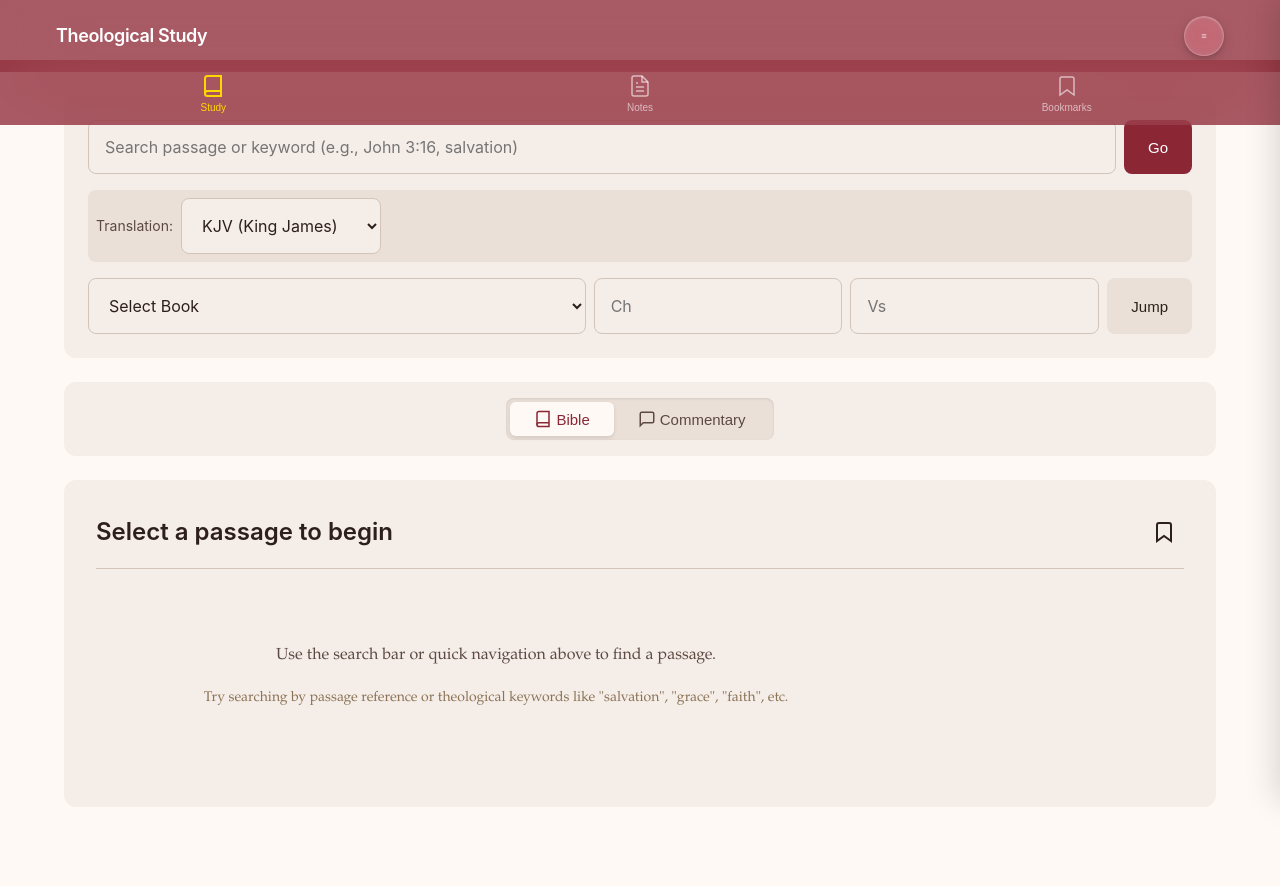
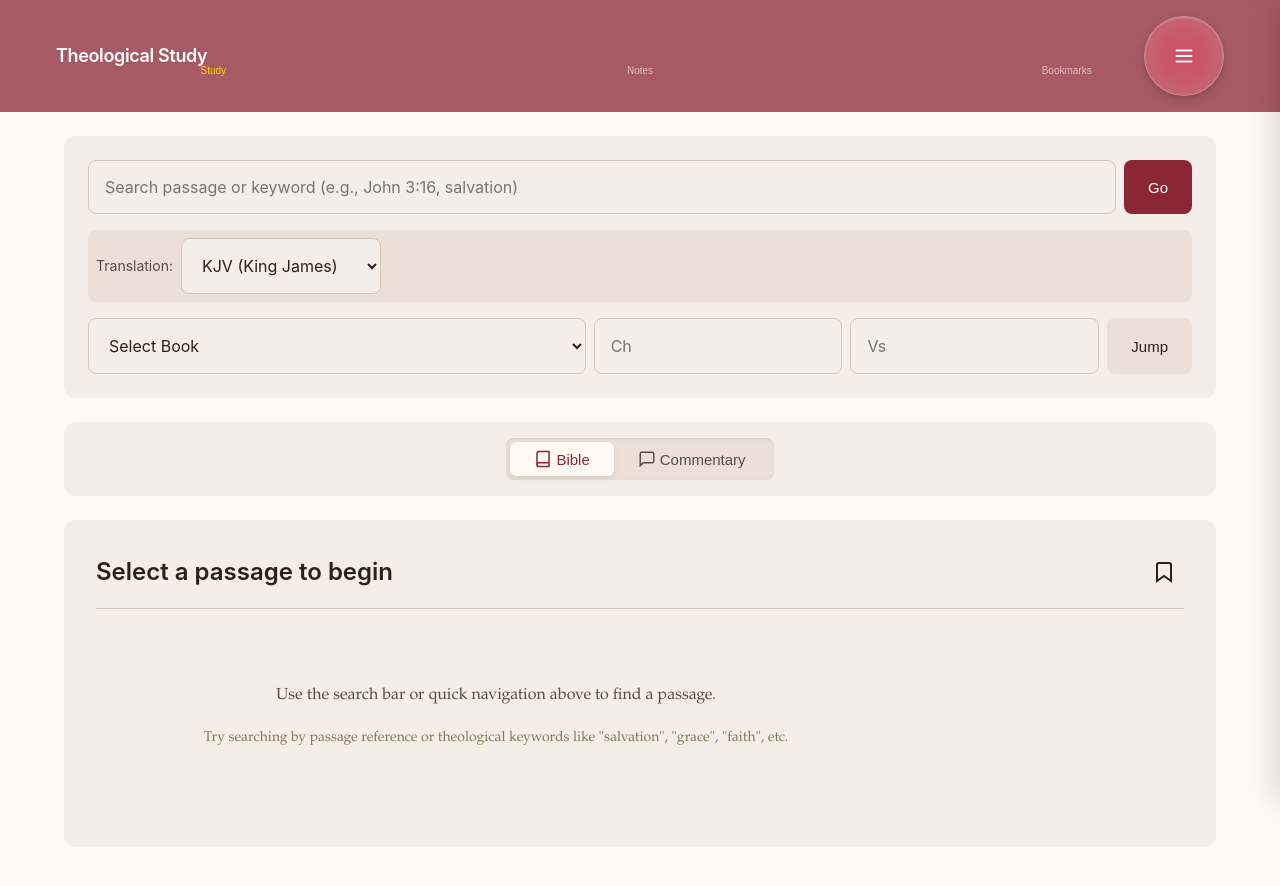
Before and after one commit to yfr4mjzfzh-boop/bible-study-app-or-theological-research-tool, a website: page index.html in a window 1280 px wide. Drawn offline with Linux system fonts and the light colour scheme.

Commit message:
Update styles.css

```diff
--- a/styles.css
+++ b/styles.css
@@ -198,8 +198,8 @@ body.dark-mode .main-header {
 
 /* Larger hamburger menu icon - Enhanced floating effect */
 .main-header .icon-btn-lg {
-    width: 40px;
-    height: 40px;
+    width: 80px;
+    height: 80px;
     background-color: rgba(255, 255, 255, 0.2);
     box-shadow: 0 4px 12px rgba(0, 0, 0, 0.15), 0 2px 4px rgba(0, 0, 0, 0.1), inset 0 1px 1px rgba(255, 255, 255, 0.2);
 }
@@ -248,7 +248,7 @@ body.dark-mode .main-header {
    =================================== */
 
 .tab-navigation {
-    height:65px;
+    height:0px;
     box sizing:border-box;
     display: flex;
     justify-content: space-around;
```
